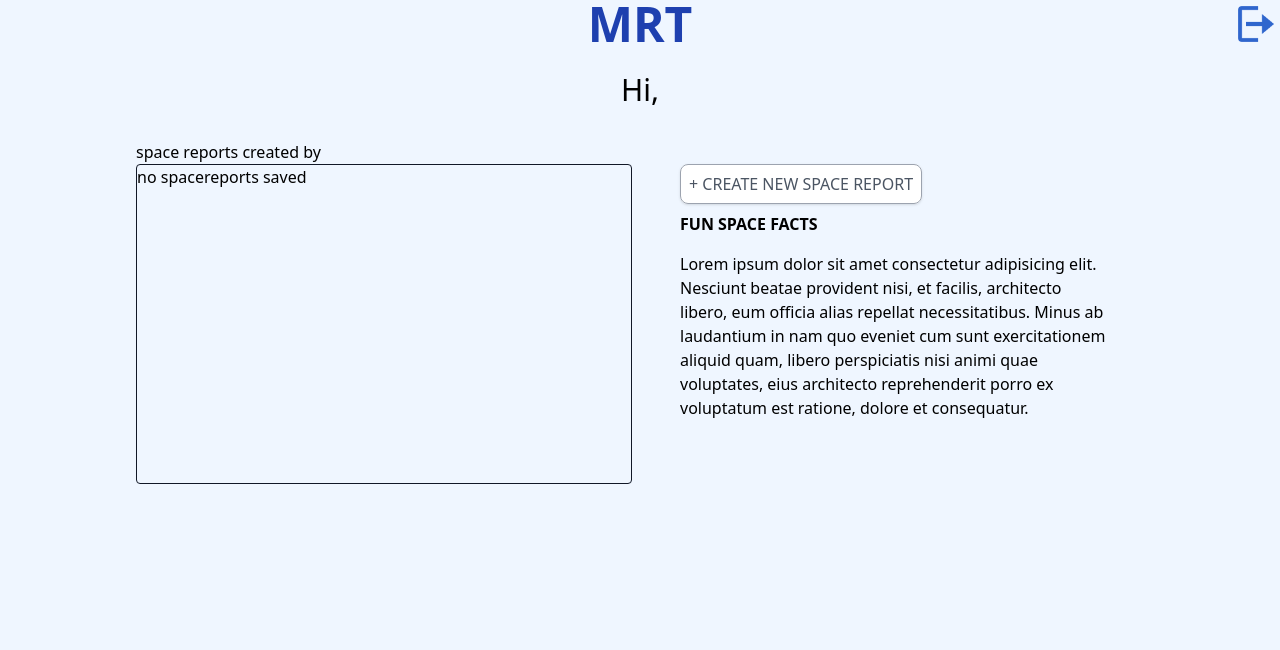
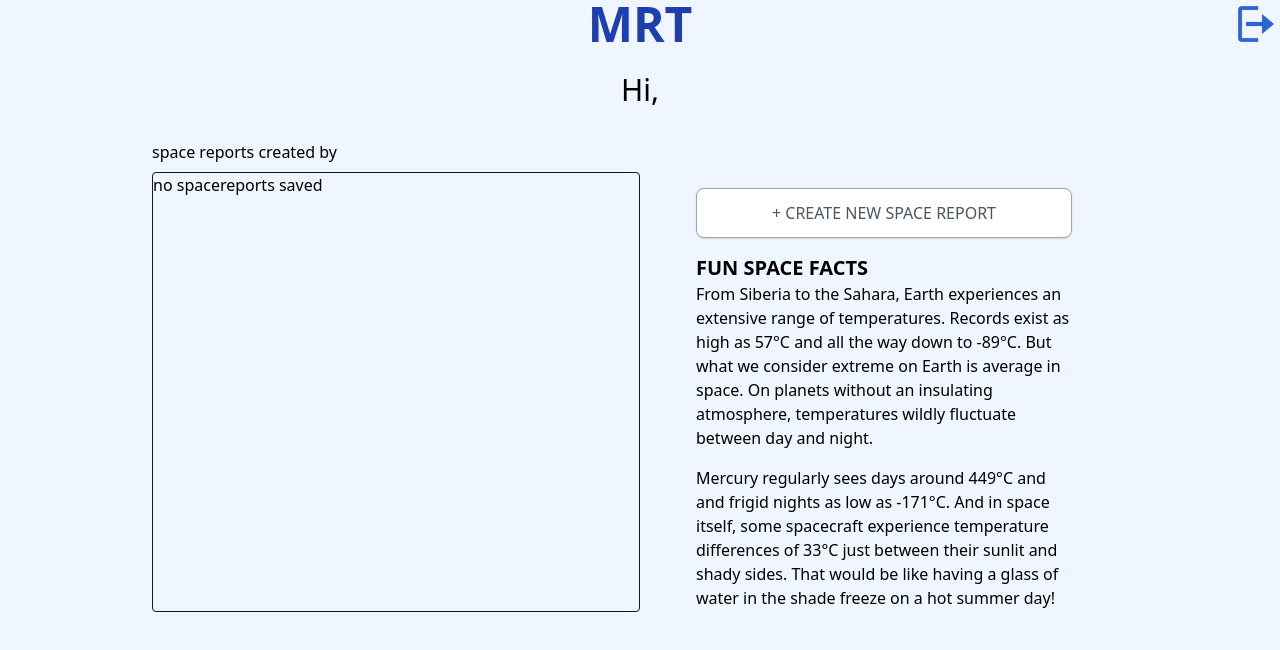
Before and after one commit to simonemiar/sundown, a Nuxt app: page / in a window 1280 px wide. Shown: the top 650 px of the page. Built offline with nearby package versions, Linux system fonts and the light colour scheme; sample sign-in values are in the browser's storage.

Commit message:
tailwind styling session

```diff
--- a/assets/css/main.css
+++ b/assets/css/main.css
@@ -11,6 +11,9 @@
 }
 .secondary-button {
   @apply text-gray-600 uppercase mt-4 bg-white border p-2 border-gray-400 rounded-lg text-center transition duration-200 ease-in-out transform hover:-translate-y-px shadow hover:shadow-md cursor-pointer;
+}
+.report-button {
+  @apply text-gray-600 uppercase bg-white border p-3 border-gray-400 rounded-lg text-center transition duration-200 ease-in-out transform hover:-translate-y-px shadow hover:shadow-md cursor-pointer;
 }
 
 .card {
@@ -39,7 +42,7 @@ h1 {
 }
 
 section {
-  @apply max-w-screen-lg sm:m-auto;
+  @apply max-w-screen-lg sm:m-auto px-6;
 }
 
 .progressbar1 {
--- a/pages/flow/details.vue
+++ b/pages/flow/details.vue
@@ -1,6 +1,6 @@
 <template>
   <div class="bg-blue-50 w-screen h-screen">
-    <div class="max-w-screen-lg m-auto">
+    <div class="max-w-screen-lg m-auto px-6">
       <p class="m-2 text-red-700" v-if="errors.length">
         <b>please correct the following errors</b>
         <ul>
@@ -11,24 +11,24 @@
       </p>
     </div>
     <section id="section_layout" class="sm:grid sm:grid-cols-2">
-      <div class="m-2 h-80">
+      <div class="m-2 h-full">
         <div>
           <label class="font-bold">Mission name</label>
           <input
             v-model="missionname"
             id="missionname"
-            class="border border-gray-900 overflow-scroll w-full"
+            class="border border-gray-900 overflow-scroll w-full p-1"
             name="missionname"
             required
           />
         </div>
-        <div class="h-full">
+        <div class="h-full mt-1">
           <label class="font-bold">Mission description</label>
           <textarea
             v-model="missiondesc"
             id="missiondesc"
             name="missiondesc"
-            class="border border-gray-900 overflow-scroll h-2/3 w-full"
+            class="border border-gray-900 overflow-scroll h-52 w-full"
             required
           />
         </div>
@@ -43,17 +43,12 @@
               v-model="missiondate"
               :max-date="new Date()"
               show-caps
-              :model-config="{
-              type: 'string',
-              mask: 'YYYY-MM-DD HH:mm:ss',
-              }"
-              :masks="{ L: 'YYYY-MM-DD-SS' }"
             />
           </div>
         </div>
       </div>
     </section>
-    <div class="flex place-content-between max-w-screen-lg m-2 sm:m-auto">
+    <div class="flex px-8 place-content-between max-w-screen-lg sm:m-auto ">
       <button class="secondary-button" @click="resetReport">back</button>
       <button
         class="primary-button"
@@ -75,12 +70,9 @@ export default {
   data() {
     return {
       missionid: this.$store.state.spacereport.missionid,
-      missiondate: this.$store.state.spacereport.missiondate || new Date().toISOString().replace(/T/, ' ').replace(/\..+/, ''), // first replace T with a space  // second replace delete the dot and everything after
+      missiondate: this.$store.state.spacereport.missiondate,
+      // missiondate: this.$store.state.spacereport.missiondate || new Date().toISOString().replace(/T/, ' ').replace(/\..+/, ''), // first replace T with a space  // second replace delete the dot and everything after,
       errors: [],
-      modelConfig: {
-        type: "string",
-        mask: "YYYY-MM-DD", // Uses 'iso' if missing
-      },
     };
   },
   mounted() {
--- a/pages/flow/images.vue
+++ b/pages/flow/images.vue
@@ -1,7 +1,7 @@
 <template>
   <div class="bg-blue-50 w-screen h-screen">
     <!-- creating a loading... with fetch hook -->
-    <div class="max-w-screen-lg m-auto">
+    <div class="max-w-screen-lg m-auto px-6">
       <p class="m-2 text-red-700" v-if="error.length">
         <b>please correct the following errors</b>
         <ul>
@@ -29,7 +29,7 @@
           <div v-else>Loading...</div>
         </div>
       </div>
-      <div class="m-2 my-10 sm:my-2">
+      <div class="m-2">
         <p class="font-bold">Selected images to report</p>
         <div id="select_container" class="border border-gray-900 bg-white overflow-scroll h-80">
           <Missionimage
--- a/pages/flow/overview.vue
+++ b/pages/flow/overview.vue
@@ -10,7 +10,8 @@
         </div>
         <div>
           <p class="font-bold">Mission start date</p>
-          <p>{{ spacereport.missiondate }}</p>
+          <p>{{ displaydate }}</p>
+          <!-- <p><Date /></p> -->
         </div>
         <div>
           <p class="font-bold">Lat:</p>
@@ -53,7 +54,15 @@ export default {
   data() {
     return {
       reports: JSON.parse(localStorage.getItem("reports")),
+      displaydate: new Intl.DateTimeFormat("en-GB").format(
+        this.$store.state.spacereport.missiondate
+      ),
     };
+    //  displaydate: this.$store.state.spacereport.missiondate
+    //     .toISOString()
+    //     .replace(/T/, " ")
+    //     .replace(/\..+/, ""), // first replace T with a space  // second replace delete the dot and everything after,,
+    // };
   },
 
   methods: {
--- a/pages/index.vue
+++ b/pages/index.vue
@@ -10,11 +10,11 @@
     </div>
     <div class="grid sm:flex justify-items-center">
       <section id="section_layout" class="grid mb-12 sm:grid sm:grid-cols-2">
-        <div class="m-2 row-start-2 row-end-2 sm:col-start-1 sm:col-end-2">
-          <p>space reports created by {{ user.first_name }}</p>
+        <div class="row-start-2 row-end-2 sm:col-start-1 sm:col-end-2">
+          <p class="my-2">space reports created by {{ user.first_name }}</p>
           <div
             id="report_container"
-            class="border border-gray-900 overflow-scroll h-80 rounded"
+            class="border border-gray-900 overflow-scroll h-4/5 rounded"
           >
             <p v-if="!reports.length">no spacereports saved</p>
             <div v-if="reports.length">
@@ -25,7 +25,7 @@
                 :key="report.missionname"
                 class="card grid mx-3 bg-blue-300 rounded sm:grid-cols-3"
               >
-                <div class="p-3 sm:col-span-2 sm:row-span-2">
+                <div class="p-3 sm:col-span-2">
                   <p
                     class="text-left font-bold text-lg uppercase overflow-hidden whitespace-nowrap overflow-ellipsis"
                   >
@@ -36,6 +36,7 @@
                     {{ report.missiondate }}
                   </p>
                 </div>
+                <div class="grid sm:col-span-1 sm:row-span-2">
                   <button
                     class="primary-button text-sm sm:m-0"
                     @click="editReport(report)"
@@ -52,20 +53,27 @@
               </div>
             </div>
           </div>
+        </div>
         <div
-          class="m-2 sm:m-10 row-start-1 row-end-2 sm:row-start-2 sm:row-end-3"
+          class="sm:m-10 sm:p-4 row-start-1 row-end-2 sm:row-start-2 sm:row-end-3"
         >
-          <NuxtLink to="/flow/details" class="secondary-button w-full"
+          <NuxtLink to="/flow/details" class="report-button grid"
             >+ create new space report</NuxtLink
           >
-          <p class="font-bold my-4 uppercase">fun space facts</p>
+          <p class="font-bold sm:text-xl mt-4 uppercase">fun space facts</p>
           <p>
-            Lorem ipsum dolor sit amet consectetur adipisicing elit. Nesciunt
-            beatae provident nisi, et facilis, architecto libero, eum officia
-            alias repellat necessitatibus. Minus ab laudantium in nam quo
-            eveniet cum sunt exercitationem aliquid quam, libero perspiciatis
-            nisi animi quae voluptates, eius architecto reprehenderit porro ex
-            voluptatum est ratione, dolore et consequatur.
+            From Siberia to the Sahara, Earth experiences an extensive range of
+            temperatures. Records exist as high as 57°C and all the way down to
+            -89°C. But what we consider extreme on Earth is average in space. On
+            planets without an insulating atmosphere, temperatures wildly
+            fluctuate between day and night.
+          </p>
+          <p class="my-4">
+            Mercury regularly sees days around 449°C and and frigid nights as
+            low as -171°C. And in space itself, some spacecraft experience
+            temperature differences of 33°C just between their sunlit and shady
+            sides. That would be like having a glass of water in the shade
+            freeze on a hot summer day!
           </p>
         </div>
       </section>
@@ -81,6 +89,9 @@ export default {
     return {
       user: "",
       reports: [],
+      displaydate: new Intl.DateTimeFormat("en-GB").format(
+        this.$store.state.spacereport.missiondate
+      ),
     };
   },
   mounted() {
--- a/pages/login.vue
+++ b/pages/login.vue
@@ -1,4 +1,5 @@
 <template>
+  <div class="w-screen h-screen bg-blue-50">
     <div class="grid sm:flex justify-center">
       <div>
         <h1 class="font-bold">WELCOME TO MRT</h1>
@@ -35,6 +36,7 @@
         <span v-if="msg.password">{{ msg.password }}</span>
         <button type="submit" class="primary-button">login</button>
       </form>
+    </div>
   </div>
 </template>
 
--- a/store/index.js
+++ b/store/index.js
@@ -4,7 +4,7 @@ let defaultSpacereport = {
   missionid: null,
   missionname: "",
   missiondesc: "",
-  missiondate: null,
+  missiondate: new Date(),
   missionimages: [],
   newmissionimages: [],
   coordinates: {
```
Lines whose indentation alone changed are shown as unchanged.
